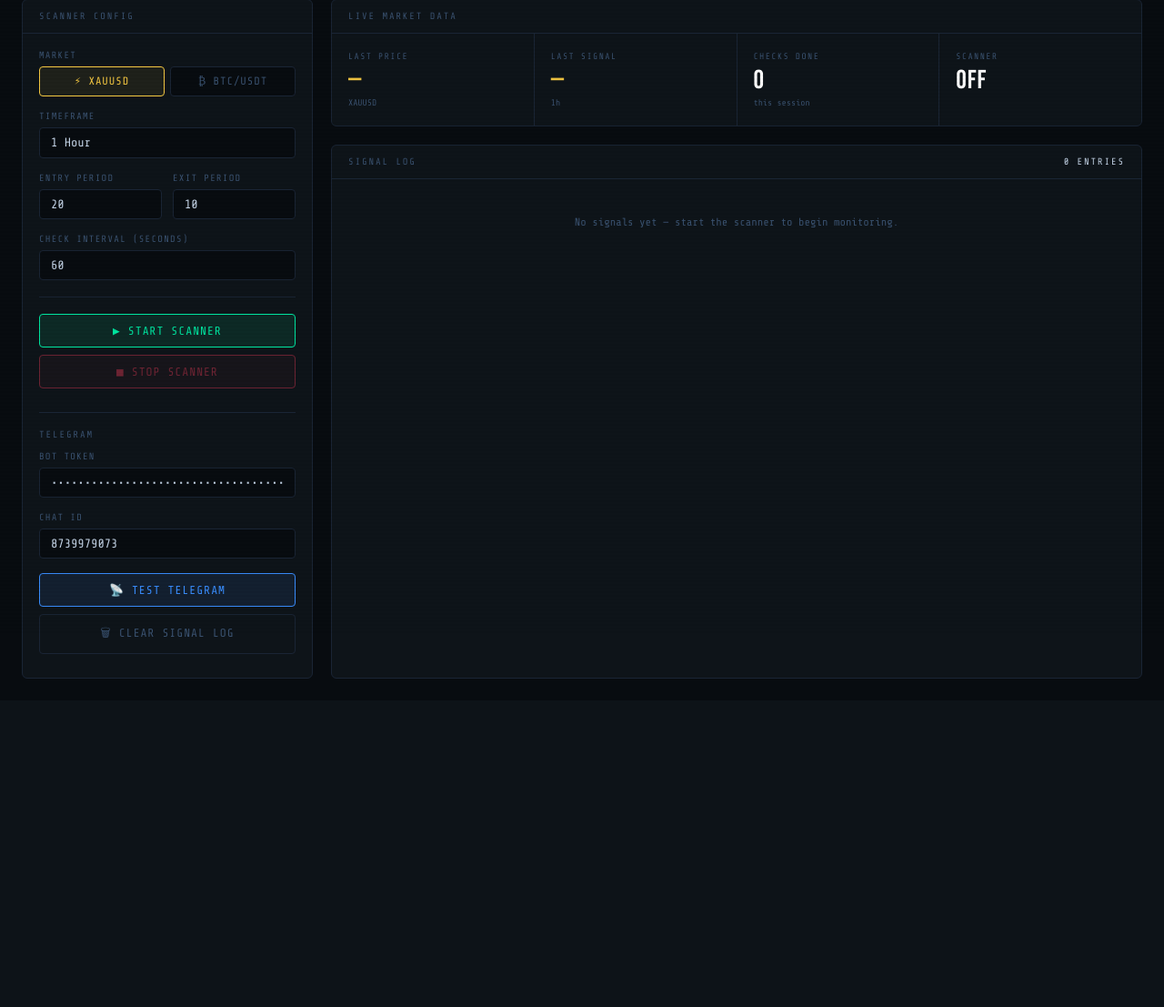
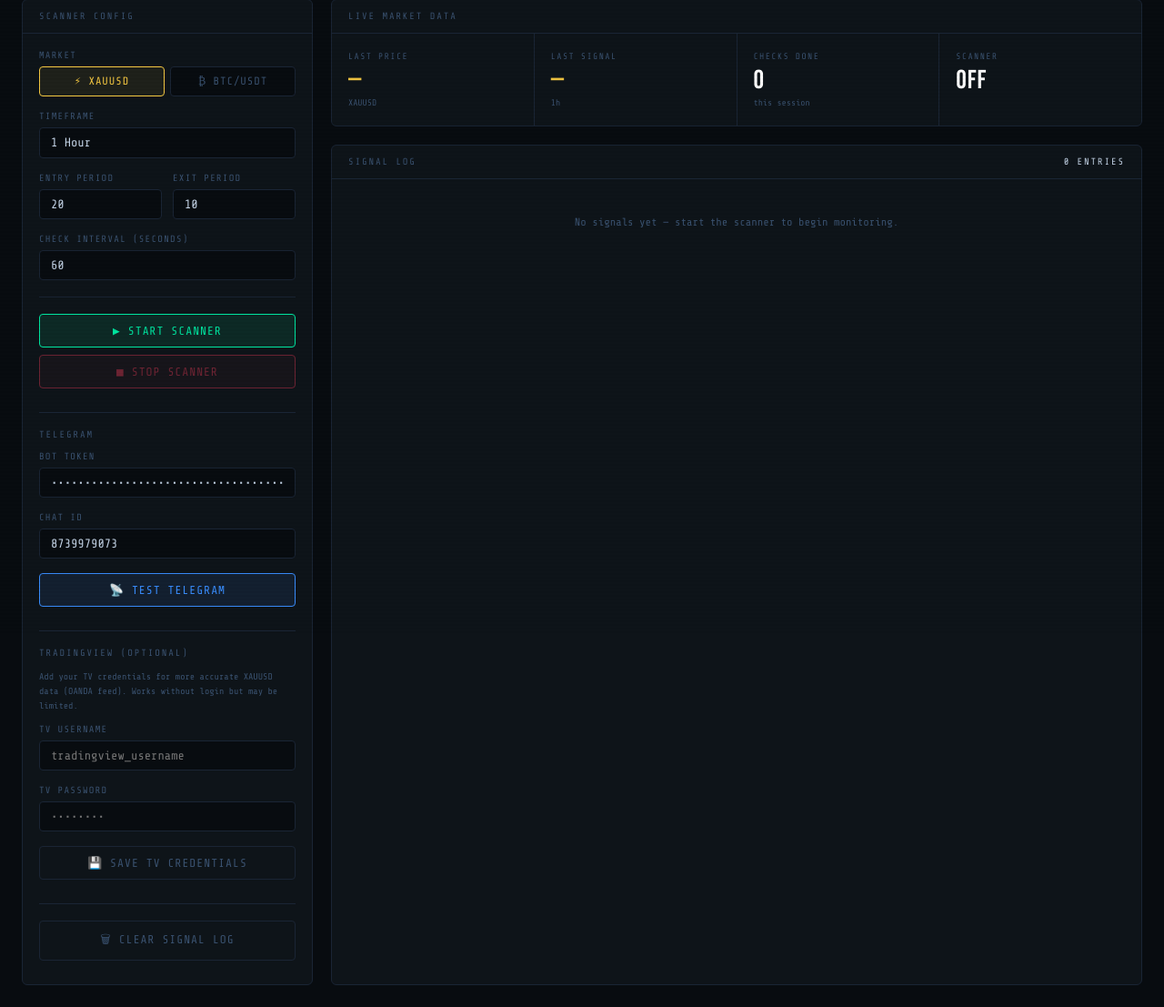
Before and after one commit to successugochukwuchi-ux/TURTLE, a Flask app: page / in a window 1280 px wide. Shown: the part 102-1209 px from the top of the page at 91% size. Before the commit the page ends 848 px from the top, so only its background shows below. Run offline with Flask 3, Linux system fonts and the light colour scheme; data that the repository does not hold is empty.

Commit message:
Add files via upload

```diff
--- a/templates/index.html
+++ b/templates/index.html
@@ -485,6 +485,29 @@
       <button class="btn btn-test" onclick="testTelegram()">
         📡 TEST TELEGRAM
       </button>
+
+      <hr class="divider">
+
+      <div class="card-head" style="padding:0;margin-bottom:12px;border:none;">
+        TradingView (optional)
+      </div>
+      <p style="font-family:var(--font-mono);font-size:0.62rem;color:var(--muted);margin-bottom:12px;line-height:1.6;">
+        Add your TV credentials for more accurate XAUUSD data (OANDA feed). Works without login but may be limited.
+      </p>
+      <div class="form-group">
+        <label>TV Username</label>
+        <input type="text" id="tv-username" placeholder="tradingview_username">
+      </div>
+      <div class="form-group">
+        <label>TV Password</label>
+        <input type="password" id="tv-password" placeholder="••••••••">
+      </div>
+      <button class="btn btn-ghost" onclick="saveTVCredentials()">
+        💾 SAVE TV CREDENTIALS
+      </button>
+
+      <hr class="divider">
+
       <button class="btn btn-ghost" onclick="clearLog()">
         🗑 CLEAR SIGNAL LOG
       </button>
```
